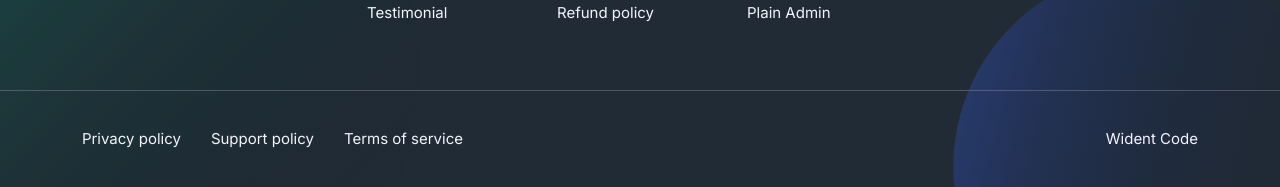
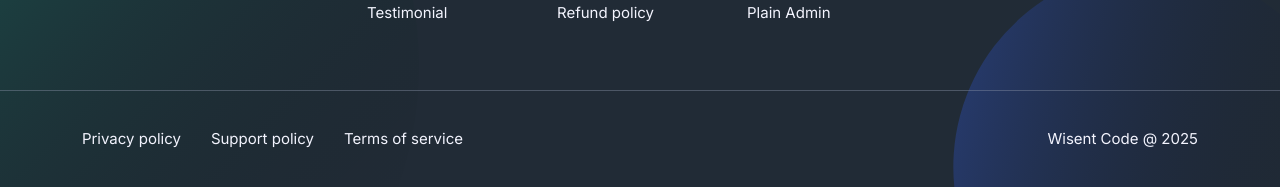
Before and after one commit to wisentcode/wisentcode.github.io, a plain HTML site: page 404.html in a window 1280 px wide. Shown: the part 1177-1364 px from the top of the page. Drawn offline with nearby package versions, Linux system fonts and the light colour scheme; files that its build step writes are made by us from their sources; files whose address does not match are found by name.

Commit message:
chore(footer): standardize footer credit to 'Wisent Code @ 2025'

```diff
--- a/404.html
+++ b/404.html
@@ -315,7 +315,7 @@
           </div>
           <div class="col-md-4">
             <p class="ud-footer-bottom-right">
-              Wident Code
+              Wisent Code @ 2025
             </p>
           </div>
         </div>
```
Also changed, not shown: about.html (+1 -1 lines), blog-details.html (+1 -1 lines), blog.html (+1 -1 lines), index.html (+1 -1 lines), login.html (+1 -1 lines), pricing.html (+1 -1 lines).
